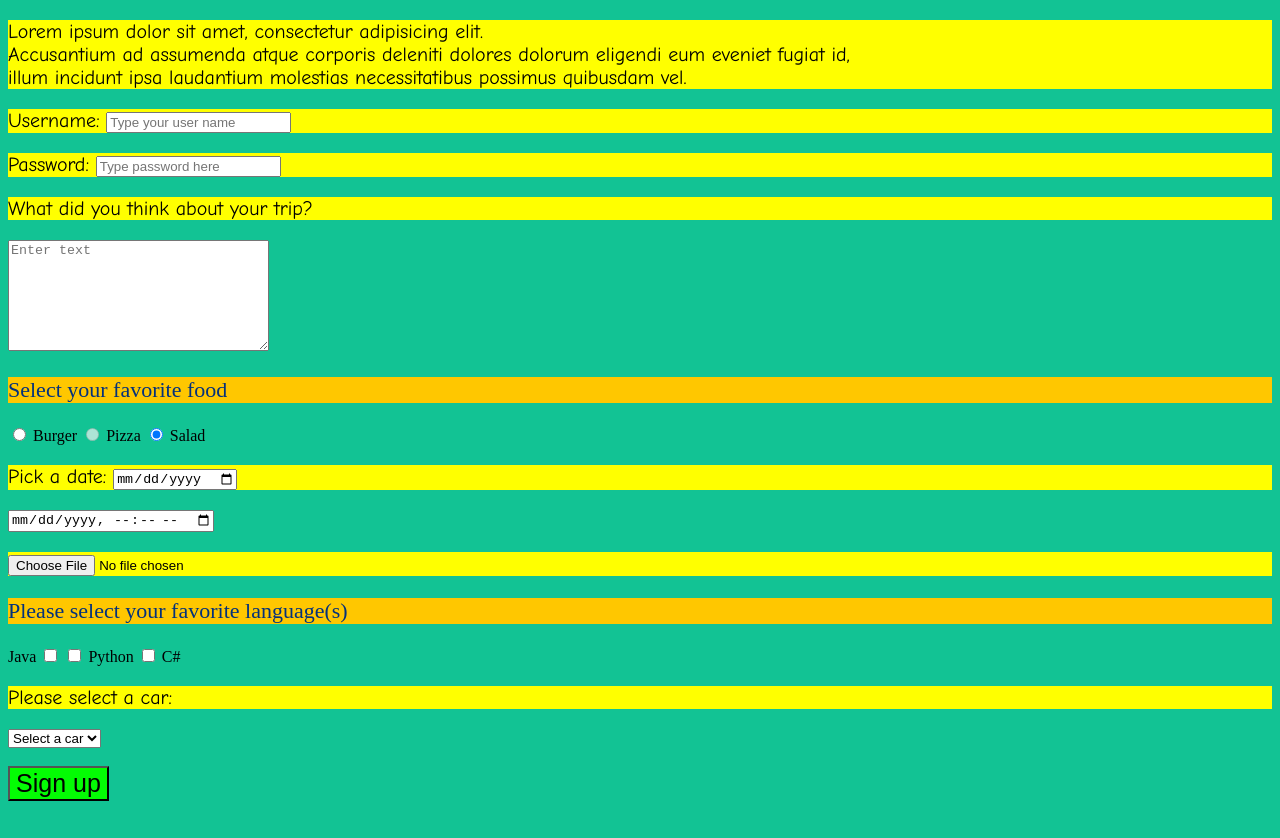
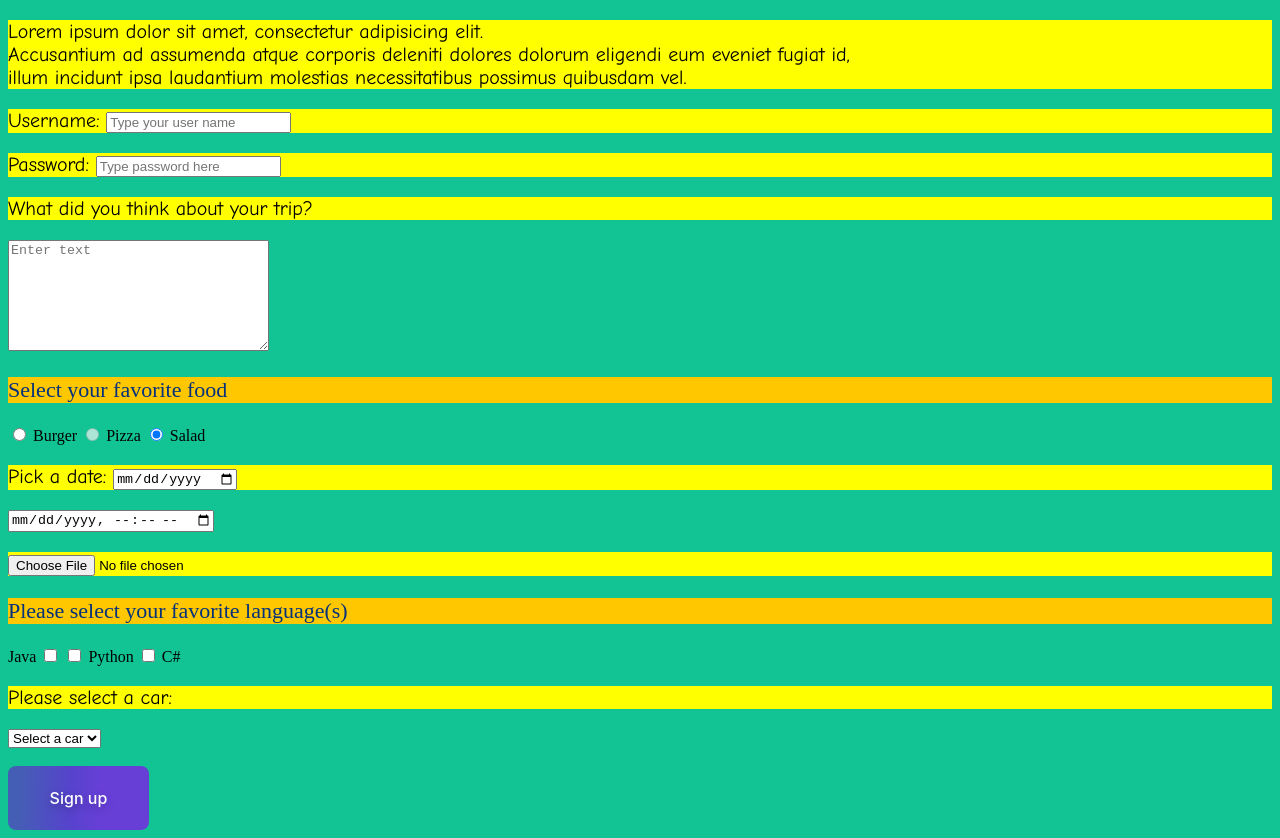
Before and after one commit to OleksiiBilohryshchenko/UI-Practice, a plain HTML site: page files/forms.html in a window 1280 px wide. Before the commit the page ends 809 px from the top, so only its background shows below. Drawn offline with Linux system fonts and the light colour scheme.

Commit message:
UI practice

```diff
--- a/files/css/styles.css
+++ b/files/css/styles.css
@@ -29,3 +29,36 @@ p{
     background-color: #027a02;
     font-size: 25px;
 }
+
+
+                                                   .button-36 {
+                                                       background-image: linear-gradient(92.88deg, #455EB5 9.16%, #5643CC 43.89%, #673FD7 64.72%);
+                                                       border-radius: 8px;
+                                                       border-style: none;
+                                                       box-sizing: border-box;
+                                                       color: #FFFFFF;
+                                                       cursor: pointer;
+                                                       flex-shrink: 0;
+                                                       font-family: "Inter UI","SF Pro Display",-apple-system,BlinkMacSystemFont,"Segoe UI",Roboto,Oxygen,Ubuntu,Cantarell,"Open Sans","Helvetica Neue",sans-serif;
+                                                       font-size: 16px;
+                                                       font-weight: 500;
+                                                       height: 4rem;
+                                                       padding: 0 1.6rem;
+                                                       text-align: center;
+                                                       text-shadow: rgba(0, 0, 0, 0.25) 0 3px 8px;
+                                                       transition: all .5s;
+                                                       user-select: none;
+                                                       -webkit-user-select: none;
+                                                       touch-action: manipulation;
+                                                   }
+
+.button-36:hover {
+    box-shadow: rgba(80, 63, 205, 0.5) 0 1px 30px;
+    transition-duration: .1s;
+}
+
+@media (min-width: 768px) {
+    .button-36 {
+        padding: 0 2.6rem;
+    }
+}
--- a/files/forms.html
+++ b/files/forms.html
@@ -57,7 +57,7 @@
     </select>
     <br>
     <br>
-    <input class="btn1" type="submit" value="Sign up" id="signup">
+    <input class="button-36" type="submit" value="Sign up" id="signup">
 
 
 </form>
```
